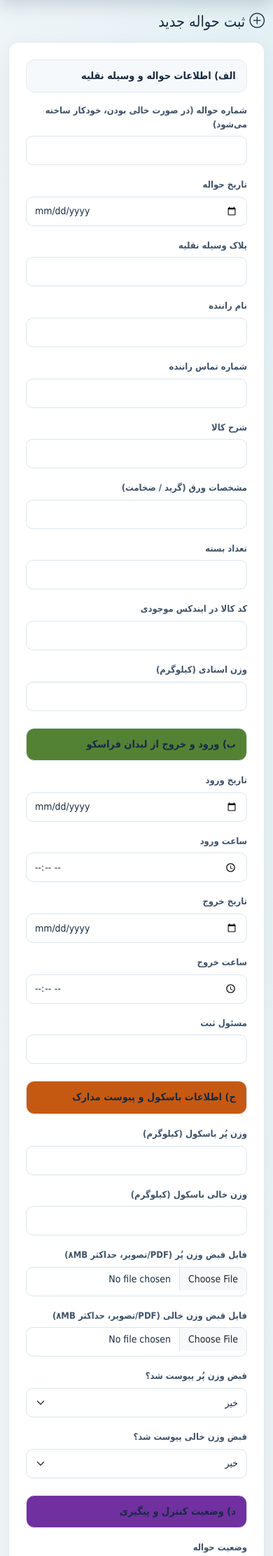
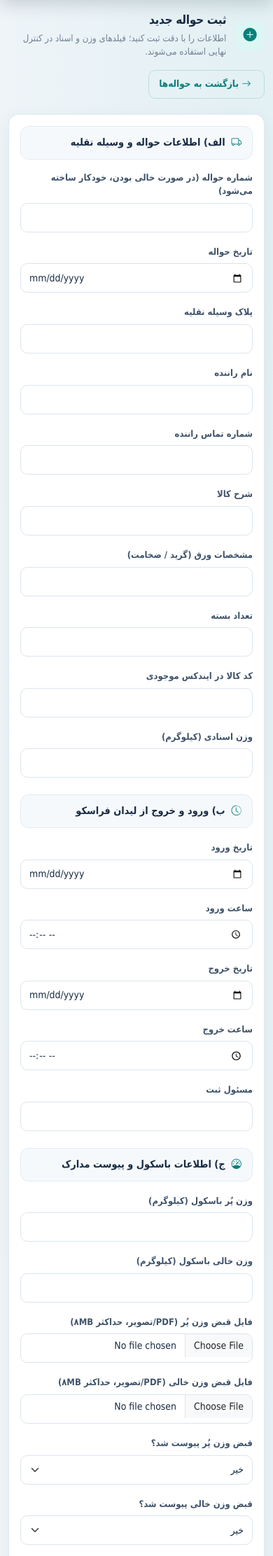
Before and after one commit to Tahmoures54/varagh, a Flask app: page /havaleh/new in a window 390 px wide. Shown: the part 86-2309 px from the top of the page at 70% size. Run offline with Flask 3, Linux system fonts and the light colour scheme; a user stored in the database is signed in; tables that the repository leaves empty hold one stand-in row (values such as "Sample post").

Commit message:
Polish responsive headings and forms across Varagh pages

```diff
--- a/templates/havaleh_form.html
+++ b/templates/havaleh_form.html
@@ -2,14 +2,20 @@
 {% block title %}{% if item %}ویرایش حواله{% else %}ثبت حواله جدید{% endif %}{% endblock %}
 
 {% block content %}
-<h4 class="mb-3">
-  <i class="bi bi-{% if item %}pencil{% else %}plus-circle{% endif %}"></i>
-  {% if item %}ویرایش حواله {{ item.shomare_havaleh }}{% else %}ثبت حواله جدید{% endif %}
-</h4>
+<div class="page-heading">
+  <div class="heading-group">
+    <span class="heading-icon"><i class="bi bi-{% if item %}pencil-square{% else %}plus-circle-fill{% endif %}"></i></span>
+    <div>
+      <h4>{% if item %}ویرایش حواله {{ item.shomare_havaleh }}{% else %}ثبت حواله جدید{% endif %}</h4>
+      <p>اطلاعات را با دقت ثبت کنید؛ فیلدهای وزن و اسناد در کنترل نهایی استفاده می‌شوند.</p>
+    </div>
+  </div>
+  <a href="{{ url_for('havaleh_list') }}" class="btn btn-outline-primary"><i class="bi bi-arrow-right ms-1"></i> بازگشت به حواله‌ها</a>
+</div>
 
-<form method="post" enctype="multipart/form-data" class="card p-4">
+<form method="post" enctype="multipart/form-data" class="card p-3 p-lg-4">
   <input type="hidden" name="_csrf_token" value="{{ csrf_token }}">
-  <div class="section-title">الف) اطلاعات حواله و وسیله نقلیه</div>
+  <div class="section-title"><i class="bi bi-truck"></i> الف) اطلاعات حواله و وسیله نقلیه</div>
   <div class="row g-3 mb-4">
     <div class="col-md-3">
       <label class="form-label">شماره حواله (در صورت خالی بودن، خودکار ساخته می‌شود)</label>
@@ -58,7 +64,7 @@
     </div>
   </div>
 
-  <div class="section-title" style="background:#548235">ب) ورود و خروج از لیدان فراسکو</div>
+  <div class="section-title"><i class="bi bi-clock-history"></i> ب) ورود و خروج از لیدان فراسکو</div>
   <div class="row g-3 mb-4">
     <div class="col-md-3">
       <label class="form-label">تاریخ ورود</label>
@@ -88,7 +94,7 @@
     {% endif %}
   </div>
 
-  <div class="section-title" style="background:#C65911">ج) اطلاعات باسکول و پیوست مدارک</div>
+  <div class="section-title"><i class="bi bi-speedometer"></i> ج) اطلاعات باسکول و پیوست مدارک</div>
   <div class="row g-3 mb-4">
     <div class="col-md-3">
       <label class="form-label">وزن پُر باسکول (کیلوگرم)</label>
@@ -132,7 +138,7 @@
     </div>
   </div>
 
-  <div class="section-title" style="background:#7030A0">د) وضعیت کنترل و پیگیری</div>
+  <div class="section-title"><i class="bi bi-clipboard2-check"></i> د) وضعیت کنترل و پیگیری</div>
   <div class="row g-3 mb-4">
     <div class="col-md-3">
       <label class="form-label">وضعیت حواله</label>
```
